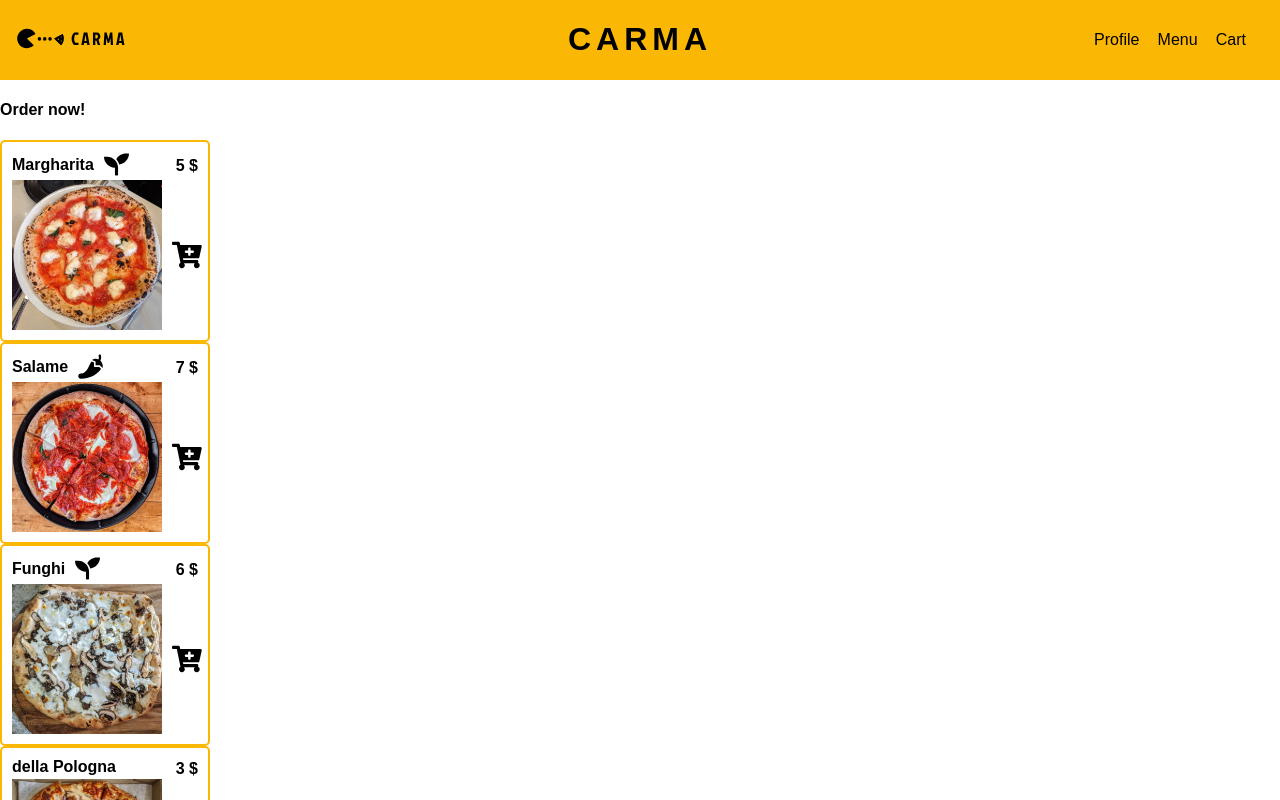
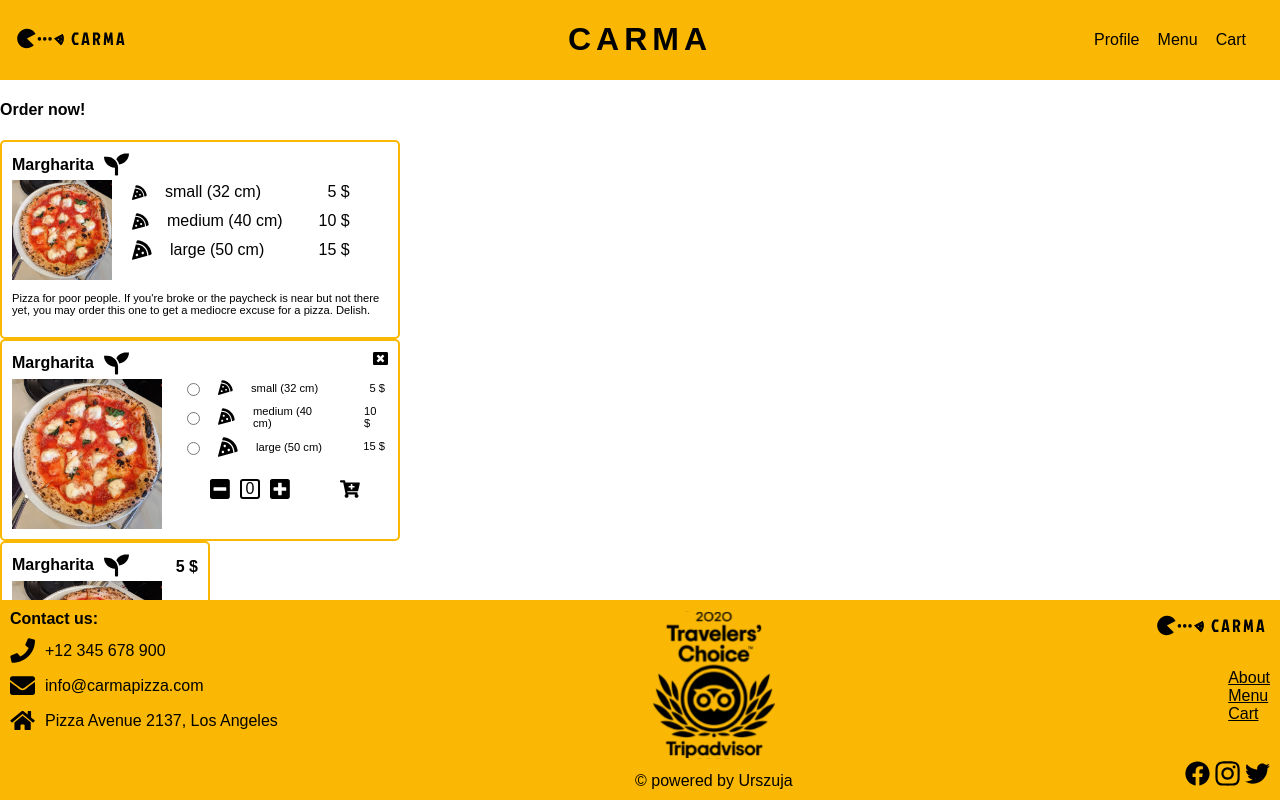
Before and after one commit to Urszuja/Carma.Restaurant.Project.Typescript.NextJS, a Next.js app in the folder carma-app/: page /menu in a window 1280 px wide. Shown: the top 800 px of the page. Built offline with nearby package versions, Linux system fonts and the light colour scheme; data requests are answered from the project's data file; a web font is replaced by a local one.

Commit message:
temporal footer fix

```diff
--- a/carma-app/components/styles/Footer.styled.ts
+++ b/carma-app/components/styles/Footer.styled.ts
@@ -7,6 +7,11 @@ export const StyledFooter = styled.div`
   align-items: stretch;
   padding: 10px 10px;
   color: ${(props) => props.theme.text};
+  width: 100%;
+  position: fixed;
+  left: 0;
+  bottom: 0;
+  height: 200px;
 
   p,
   h4 {
--- a/carma-app/pages/menu/index.tsx
+++ b/carma-app/pages/menu/index.tsx
@@ -14,7 +14,7 @@ function MenuPage({ menuItems }: any) {
       {menuItems.map((menuItem: IMenuItem) => {
         return (
           <div>
-            {/* <MenuItem
+            <MenuItem
               name={menuItem.name}
               id={menuItem.id}
               prices={menuItem.prices}
@@ -31,7 +31,7 @@ function MenuPage({ menuItems }: any) {
               description={menuItem.description}
               isSpicy={menuItem.isSpicy}
               isVegan={menuItem.isVegan}
-            /> */}
+            />
             <MiniMenuItem
               name={menuItem.name}
               id={menuItem.id}
--- a/carma-app/styles/GlobalStyles.ts
+++ b/carma-app/styles/GlobalStyles.ts
@@ -4,13 +4,15 @@ const GlobalStyles = createGlobalStyle`html,
 body {
   padding: 0;
   margin: 0;
-  height: 100vh;
   font-family: 'Jockey One', sans-serif;
+  position: relative;
+  min-height: 100vh;
 }
 
 body {
   display: flex;
   flex-direction: column;
+
 }
 
 a {
```
Also changed, not shown: 1 other file (tests, documents, lock files or other folders).
